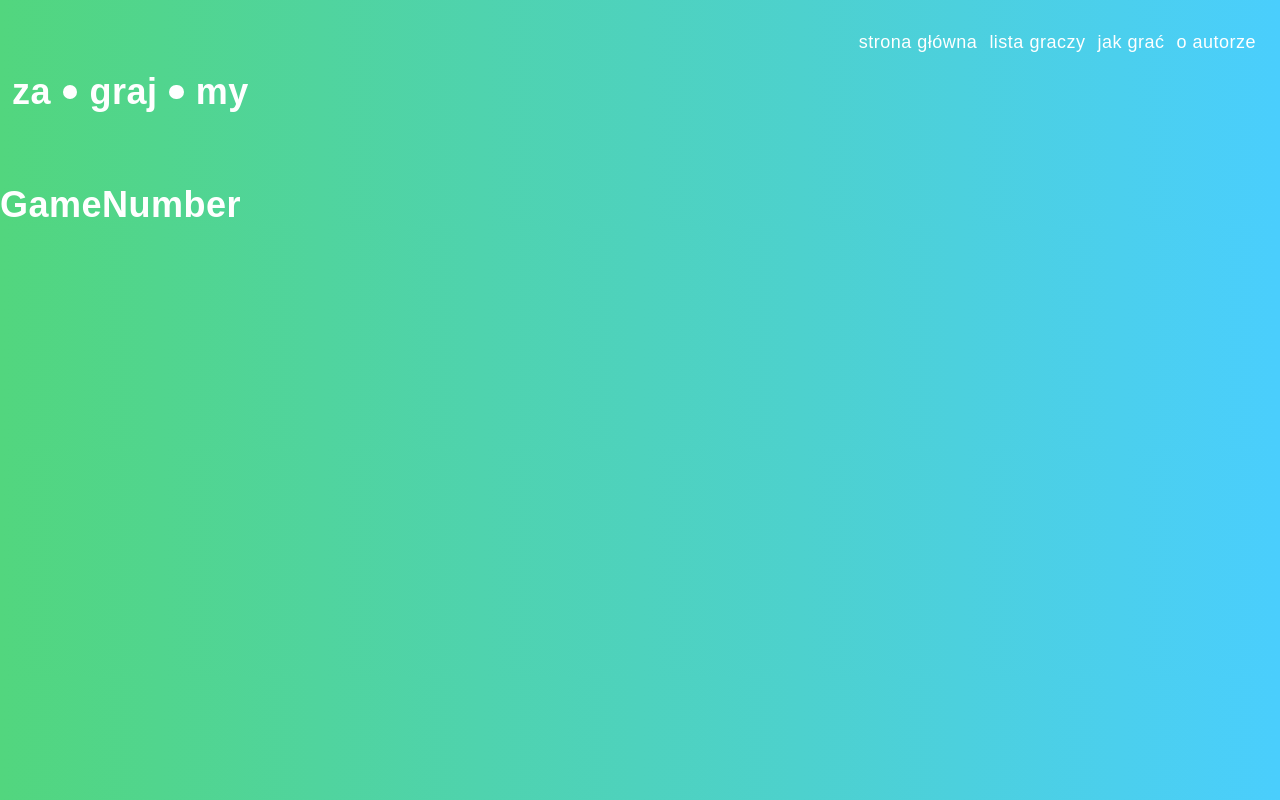
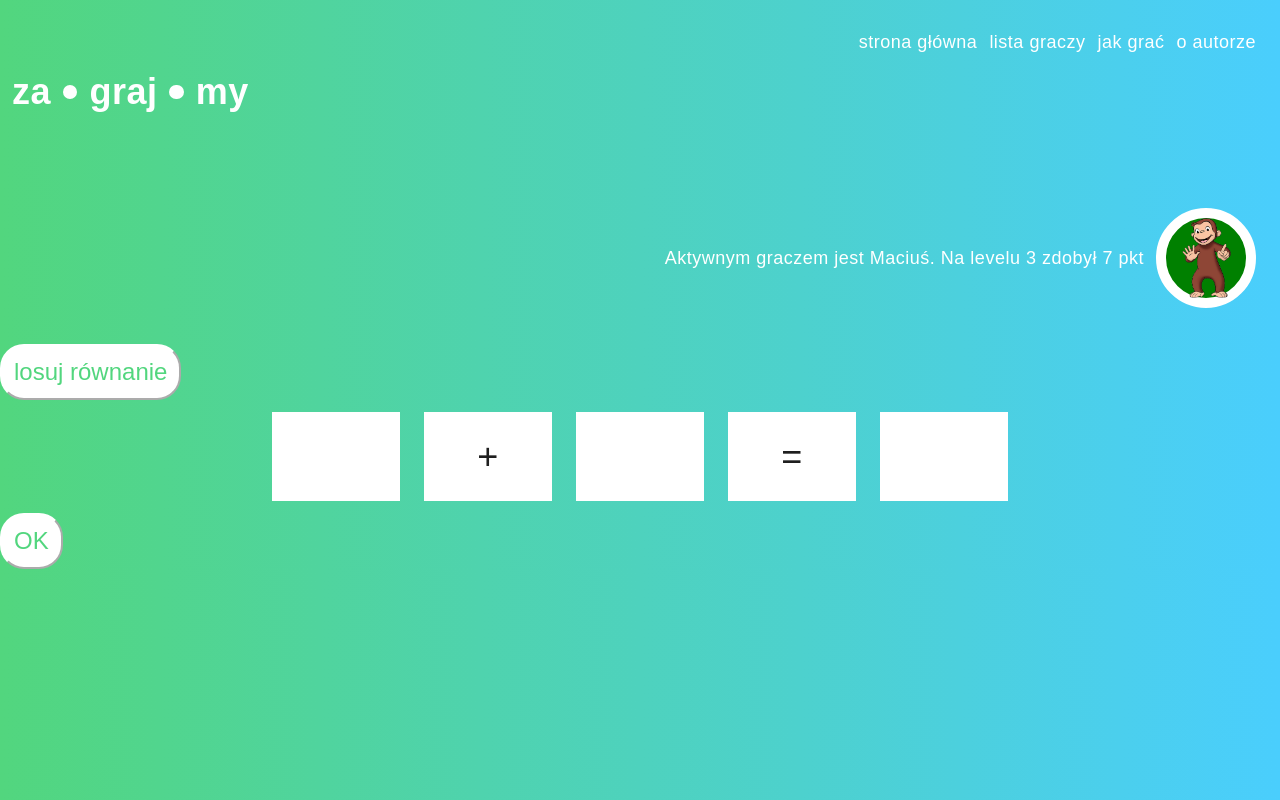
Before and after one commit to tagitsu/sylaby, a React (Create React App) app: page /game/number/1 in a window 1280 px wide. Built offline with nearby package versions, Linux system fonts and the light colour scheme; data requests are answered from the project's data file.

Commit message:
Add game logic to number game

```diff
--- a/public/db/db.json
+++ b/public/db/db.json
@@ -4,25 +4,25 @@
       "id": "1",
       "name": "Szymek",
       "icon": "pikachu.png",
-      "isActive": true,
+      "isActive": false,
       "level": 3,
       "color": "yellow",
       "title": "",
       "badges": [
         "faCat"
       ],
-      "xp": 1
+      "xp": 10
     },
     {
       "id": "2",
       "name": "Maciuś",
       "icon": "curious_george.png",
-      "isActive": false,
+      "isActive": true,
       "level": 3,
       "color": "green",
       "title": "",
       "badges": [],
-      "xp": 6
+      "xp": 7
     }
   ],
   "levels": [
--- a/src/components/features/ActivePlayer/ActivePlayer.js
+++ b/src/components/features/ActivePlayer/ActivePlayer.js
@@ -22,7 +22,7 @@ const ActivePlayer = (props) => {
       <div> Aktywnym graczem jest {activePlayer.name}. Na levelu {activePlayer.level} zdobył {activePlayer.xp} pkt </div>
 
       <Link to={`/player/${activePlayer.id}`} className={styles.current__item}>
-        <PlayerIcon icon={activePlayer.icon} name={activePlayer.name} />
+        <PlayerIcon icon={activePlayer.icon} name={activePlayer.name} color={activePlayer.color} />
       </Link>
 
     </div>
--- a/src/components/pages/GameNumber/GameNumber.js
+++ b/src/components/pages/GameNumber/GameNumber.js
@@ -1,7 +1,57 @@
+import { useState } from "react";
+import { useGetPlayersQuery, useUpdatePlayerMutation, useGetLevelsQuery } from "../../../api/apiSlice";
+import ActivePlayer from "../../features/ActivePlayer/ActivePlayer";
+import styles from './GameNumber.module.scss';
+import Button from "../../common/Button/Button";
+import utils from '../../../utils/gameNumberUtils';
+
 
 const GameNumber = () => {
+
+  const { data: players, isSuccess: playersOK } = useGetPlayersQuery();
+  const { data: levels, isSuccess: levelsOK } = useGetLevelsQuery();
+  const [ updatePlayer ] = useUpdatePlayerMutation();
+  let activePlayer, playerLevel;
+  if (playersOK && levelsOK ) {
+    [ activePlayer ] = players.filter( player => player.isActive );
+    [ playerLevel ] = levels.filter( level => activePlayer.level === level.id );
+    if (activePlayer.xp >= playerLevel.nextLevel) {
+      updatePlayer({
+        ...activePlayer, level: activePlayer.level + 1, xp: 0
+      })
+    }
+  }
+
+  const [ number1, setNumber1 ] = useState('');
+  const [ number2, setNumber2 ] = useState('');
+  const [ equationResult, setEquationResult ] = useState('');
+  const [ playerAnswer, setPlayerAnswer ] = useState('');
+
   return(
-    <h1>GameNumber</h1>
+    <div className={styles.missing}>
+      <ActivePlayer />
+      <section className={styles.missing__board}>
+        <Button
+          content='losuj równanie'
+          onClick={() => utils.setGameTurn(setNumber1, setNumber2, setEquationResult)}
+        />
+        <div className={styles.missing__equation}>
+          <div className={styles.missing__item}> {number1} </div>
+          <div className={styles.missing__item}>+</div>
+          <div className={styles.missing__item}> {number2} </div>
+          <div className={styles.missing__item}>=</div>
+          <input
+            className={styles.missing__item}
+            defaultValue={playerAnswer}
+            onChange={ (e) => setPlayerAnswer(e.target.value)}
+          />
+        </div>
+        <Button
+          content='OK'
+          onClick={ (e) => utils.submitSolution(e, playerAnswer, equationResult, updatePlayer, activePlayer, setPlayerAnswer) }
+        />
+      </section>
+    </div>
   );
 };
 
--- a/src/components/pages/GameNumber/GameNumber.module.scss
+++ b/src/components/pages/GameNumber/GameNumber.module.scss
@@ -1 +1,26 @@
 @import '/src/styles/settings.scss';
+
+.missing {
+
+  &__equation {
+    display: flex;
+    justify-content: center;
+  }
+
+  &__item {
+    display: flex;
+    justify-content: center;
+    align-items: center;
+    padding: $base-size;
+    text-decoration: none;
+    color: $color-dark;
+    font-size: calc($base-size * 3);
+    width: 10vw;
+    height: 7vw;
+    text-align: center;
+    margin: $base-size;
+    background-color: $color-light;
+    border: none;
+  }
+
+}
--- a/src/components/pages/Home/Home.js
+++ b/src/components/pages/Home/Home.js
@@ -7,7 +7,7 @@ const Home = () => {
 
   return(
   <div>
-    <p> Witaj w grze pełnej liter, sylab i powstających z nich słów. </p>
+    <p> Witaj w aplikacji z zadaniami pełnymi liter, liczb, kolorów i kształtów. </p>
     <p> Jeśli chcesz już zacząć grać,
       <Link to='/playerslist'> wybierz </Link>
       lub
--- a/src/components/pages/HowToPlay/HowToPlay.js
+++ b/src/components/pages/HowToPlay/HowToPlay.js
@@ -5,15 +5,21 @@ const HowToPlay = () => {
   return(
     <div className={styles.how}>
       <article className={styles.how__game}>
-        <h1>Sylaby **</h1>
+        <h1>Sylaby</h1>
+        <h2>Poziom trudności: ** </h2>
+        <h3>Wiek: 6+</h3>
         <p>Dopasuj do pierwszej sylaby drugą tak aby razem stworzyły słowo.</p>
       </article>
       <article className={styles.how__game}>
-        <h1>Brakująca liczba ***</h1>
+        <h1>Brakująca liczba</h1>
+        <h2>Poziom trudności: *** </h2>
+        <h3>Wiek: 7+</h3>
         <p>Wpisz taką liczbę żeby aby równanie było prawidłowe.</p>
       </article>
       <article className={styles.how__game}>
-        <h1>Ile kropek? *</h1>
+        <h1>Ile kropek?</h1>
+        <h2>Poziom trudności: * </h2>
+        <h3>Wiek: 5+</h3>
         <p>Policz kropki i wpisz prawidłową liczbę w ramkę.</p>
       </article>
 
--- /dev/null
+++ b/src/utils/gameNumberUtils.js
@@ -0,0 +1,26 @@
+
+const utils = {};
+
+utils.setGameTurn = (setNumber1, setNumber2, setEquationResult) => {
+
+  const randomNumber1 = Math.floor(Math.random() * 10);
+  const randomNumber2 = Math.floor(Math.random() * 10);
+  const equationResult = randomNumber1 + randomNumber2;
+  setNumber1(randomNumber1);
+  setNumber2(randomNumber2);
+  setEquationResult(equationResult);
+};
+
+utils.submitSolution = (e, playerAnswer, equationResult, updatePlayer, activePlayer, setPlayerAnswer) => {
+  e.preventDefault();
+  const answer = parseInt(playerAnswer);
+  if (answer === equationResult) {
+    console.log('Odpowiedź jest prawidłowa')
+    updatePlayer({ ...activePlayer, xp: activePlayer.xp + 1 });
+  } else {
+    console.log('odpowiedź jest błędna', typeof answer, answer, typeof equationResult, equationResult)
+  }
+  setPlayerAnswer('');
+};
+
+export default utils;
```
